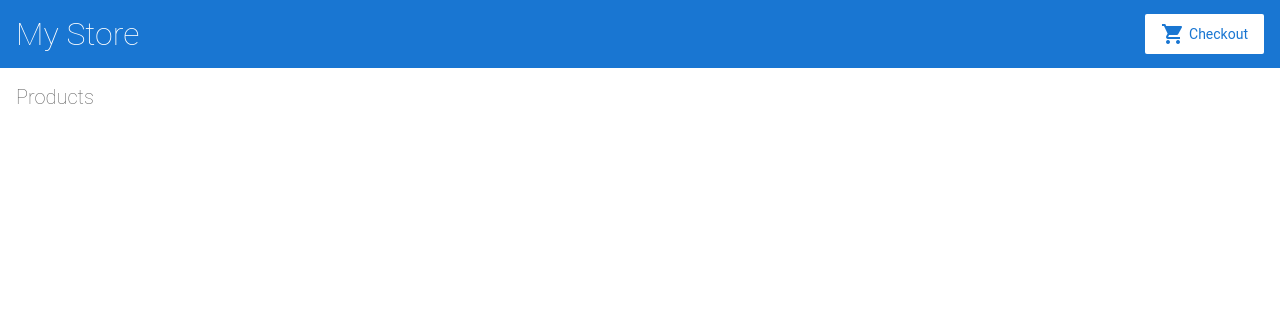
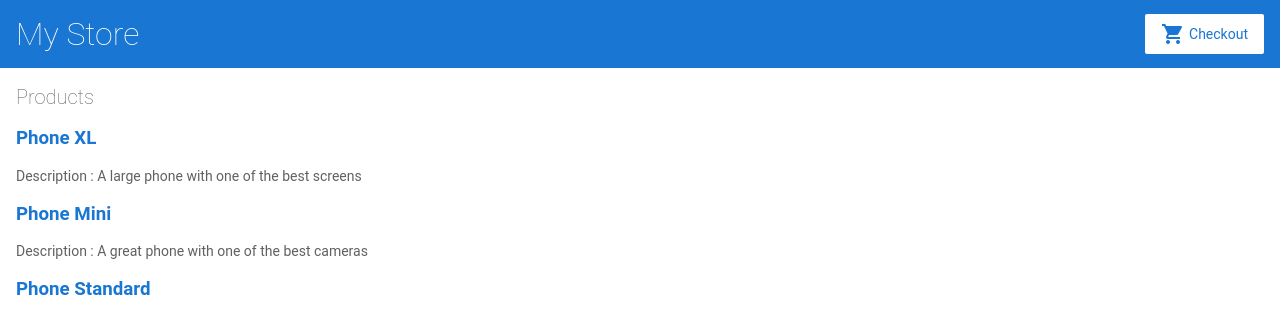
Before and after one commit to Brettgg/angular-Example, an Angular app: page / in a window 1280 px wide. Shown: the top 334 px of the page. Built offline with nearby package versions, Linux system fonts and the light colour scheme.

Commit message:
1 file modified

```diff
--- a/src/app/product-list/product-list.component.html
+++ b/src/app/product-list/product-list.component.html
@@ -1,4 +1,14 @@
 <h2>Products</h2>
+<div *ngFor="let product of products">
+<h3>
+  <a [title] = "product.name + ' details'">
+    {{product.name}}
+  </a>
+</h3>
+<p *ngIf="product.description">
+  Description : {{product.description}}
+</p>
+</div>
 
 
 <!--
```
